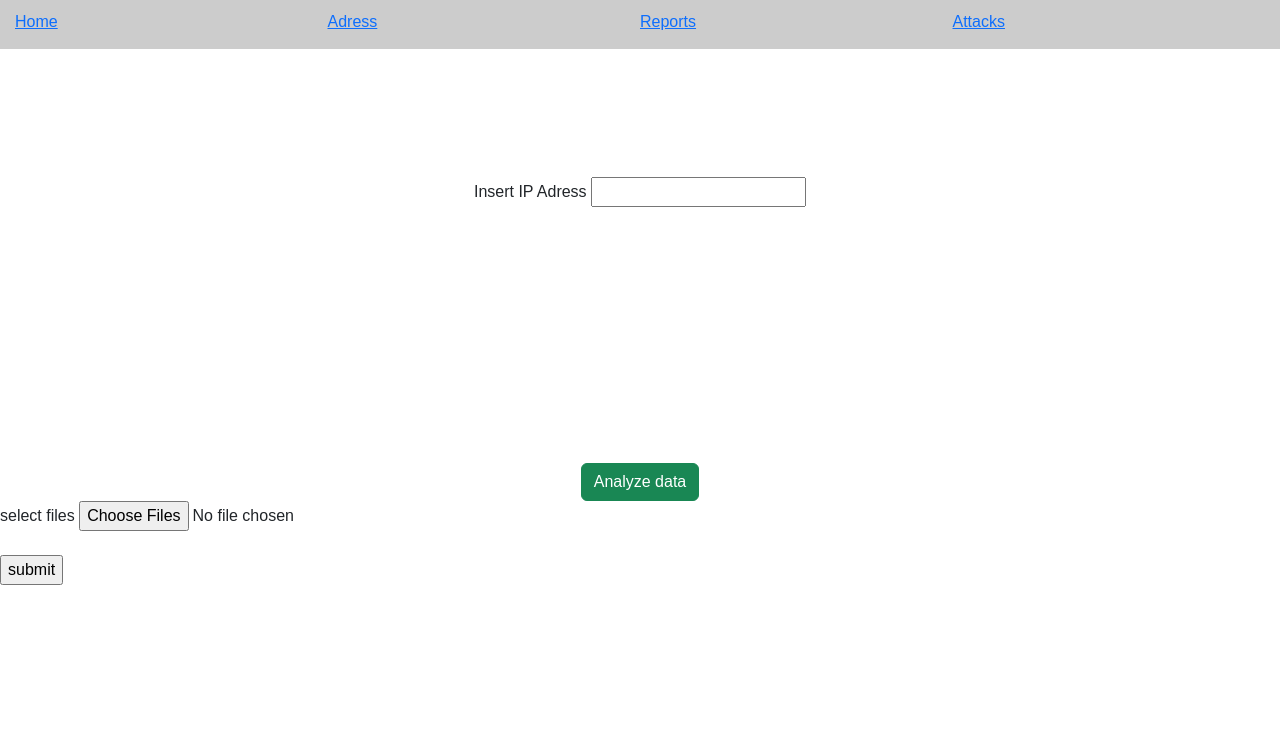
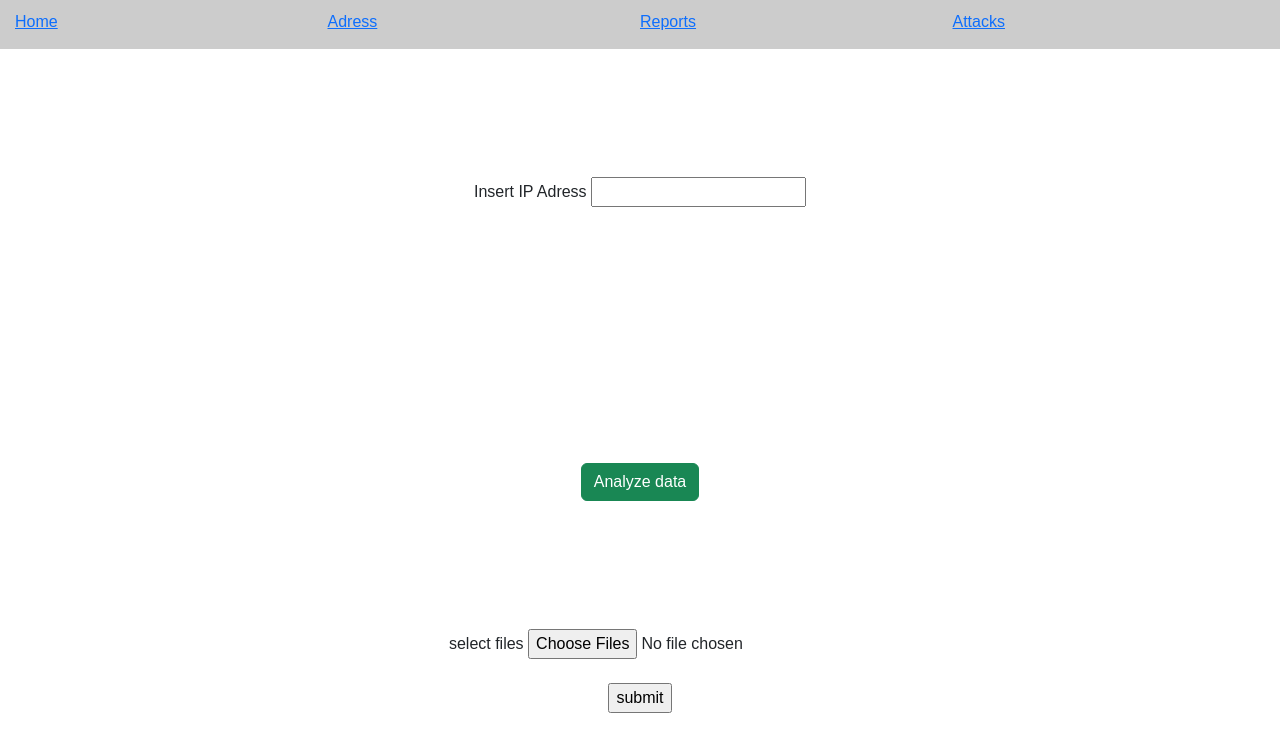
Before and after one commit to sampurnapandit/eagleeye, a plain HTML site: page index.html in a window 1280 px wide. Shown: the part 55-800 px from the top of the page. Drawn offline with nearby package versions, Linux system fonts and the light colour scheme.

Commit message:
Update style1.css

```diff
--- a/style1.css
+++ b/style1.css
@@ -38,3 +38,7 @@ body{
     line-height: 50px;
 
 }
+.file{
+    text-align: center;
+    padding-top: 10%;
+}
```
